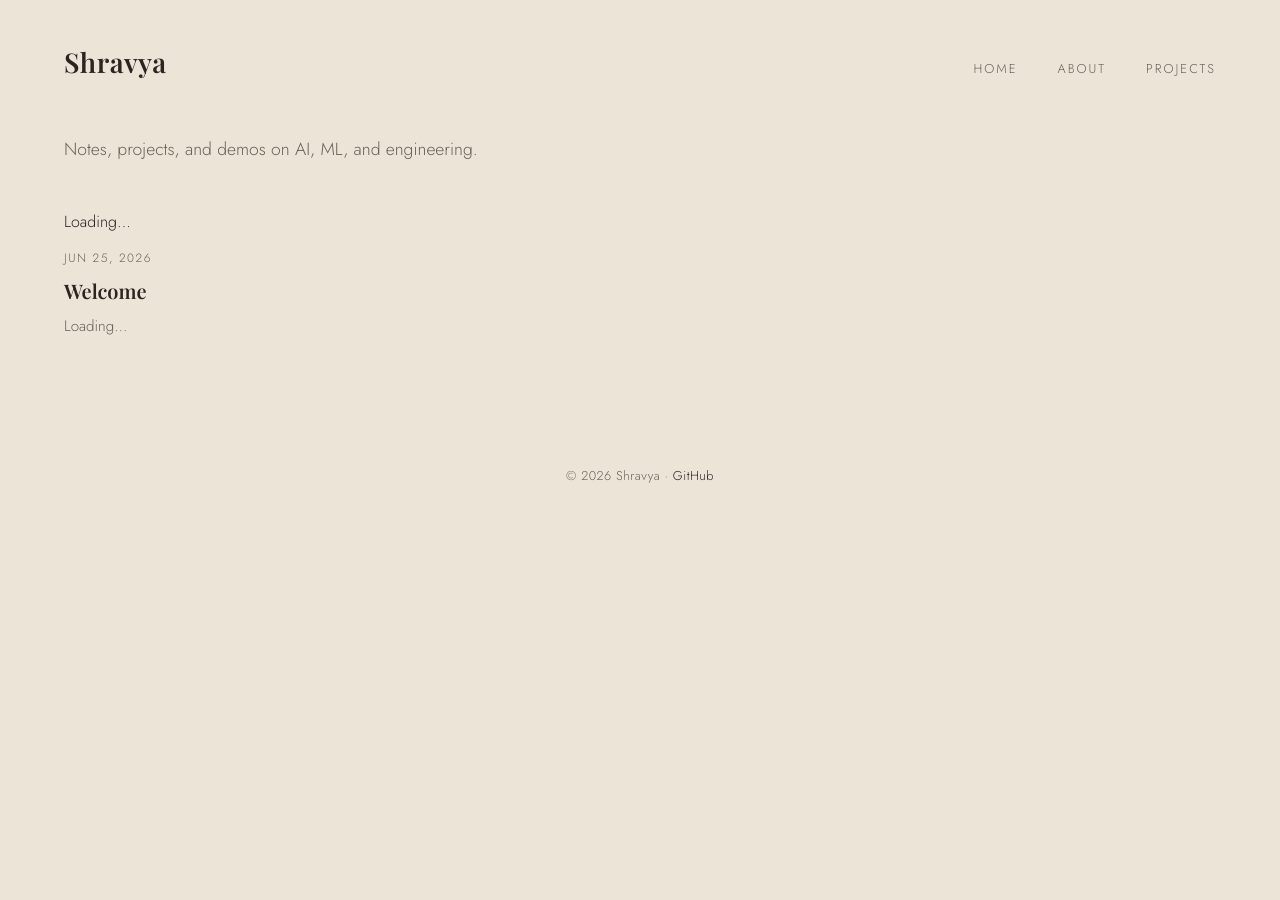
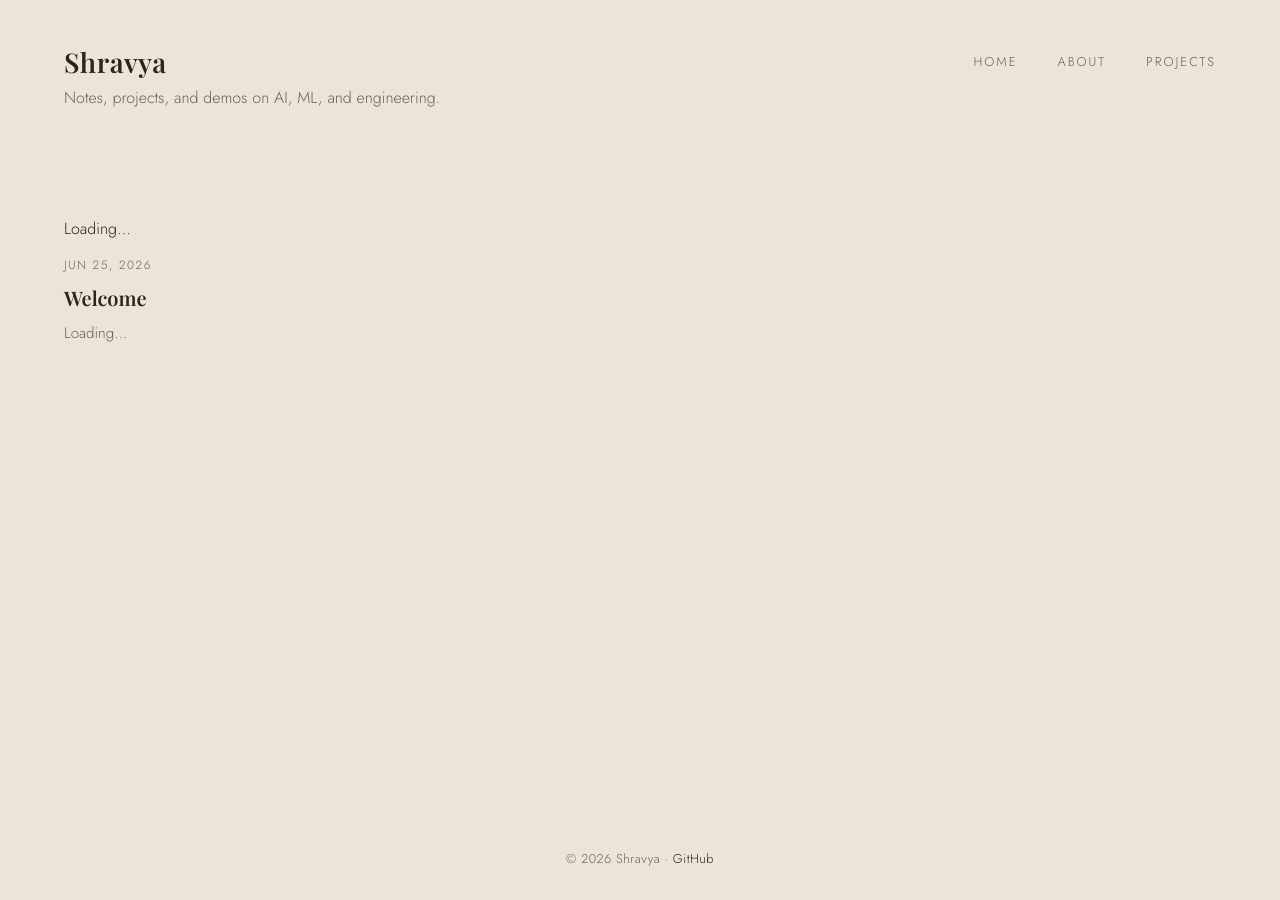
Before and after one commit to shravya258/shravya258.github.io, a Jekyll site: the page built from index.md, in a window 1280 px wide. Built offline with Jekyll 4.4.1, drawn with Linux system fonts in a browser that asks for light colours.

Commit message:
Move tagline under name, pin footer to bottom of viewport

```diff
--- a/_includes/header.html
+++ b/_includes/header.html
@@ -1,6 +1,9 @@
 <header class="site-header">
-  <div class="wrap">
-    <a class="brand" href="{{ '/' | relative_url }}">{{ site.title }}</a>
+  <div class="wrap header-row">
+    <div>
+      <a class="brand" href="{{ '/' | relative_url }}">{{ site.title }}</a>
+      <p class="tagline">{{ site.description }}</p>
+    </div>
     <nav class="nav">
       <a href="{{ '/' | relative_url }}">Home</a>
       <a href="{{ '/about/' | relative_url }}">About</a>
--- a/_layouts/home.html
+++ b/_layouts/home.html
@@ -1,8 +1,6 @@
 ---
 layout: default
 ---
-<p class="tagline">{{ site.description }}</p>
-
 {{ content }}
 
 <ul class="post-list">
--- a/assets/css/style.css
+++ b/assets/css/style.css
@@ -11,12 +11,21 @@
 html, body {
   margin: 0;
   width: 100%;
+  height: 100%;
   background: var(--bg);
   color: var(--text);
   font-family: 'Jost', sans-serif;
   font-weight: 300;
   -webkit-font-smoothing: antialiased;
 }
+
+body {
+  min-height: 100vh;
+  display: flex;
+  flex-direction: column;
+}
+
+main { flex: 1; }
 
 a { color: var(--text); text-decoration: none; }
 a:hover { opacity: 0.6; }
@@ -34,9 +43,10 @@ a:hover { opacity: 0.6; }
 }
 .site-header .wrap {
   display: flex;
-  align-items: baseline;
+  align-items: flex-start;
   justify-content: space-between;
 }
+.nav { padding-top: 8px; }
 .brand {
   font-family: 'Playfair Display', serif;
   font-weight: 600;
@@ -57,12 +67,12 @@ a:hover { opacity: 0.6; }
 /* Tagline */
 .tagline {
   color: var(--text-dim);
-  font-size: 1.1rem;
-  margin: 0 0 48px;
+  font-size: 1rem;
+  margin: 6px 0 0;
 }
 
 /* Main content */
-main { padding: 12px 0 96px; }
+main { padding: 48px 0 96px; }
 
 /* Post cards */
 .post-list {
```
